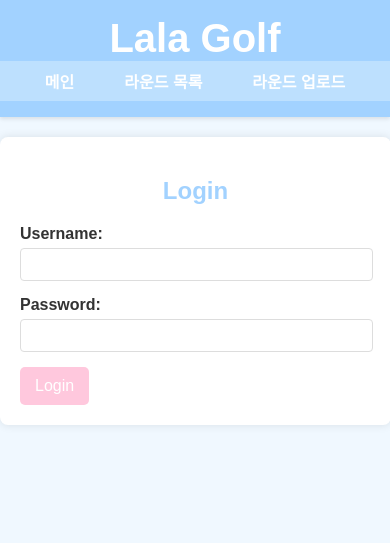
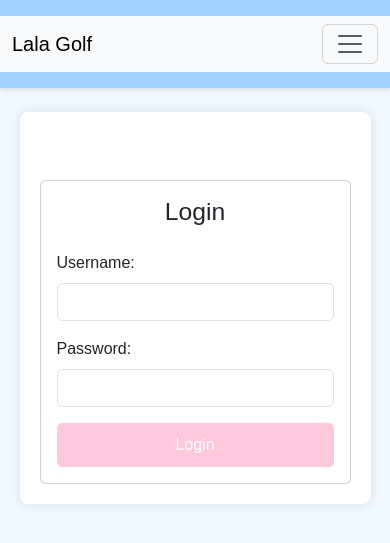
Before and after one commit to JoonYong-Kim/lalagolf, a Flask app: page /login in a window 390 px wide. Shown: the top 543 px of the page. Run offline with Flask 3, Linux system fonts and the light colour scheme; parts of the project's set-up code (start-up, migrations or seed data) failed here and were passed over.

Commit message:
디자인 업데이트

```diff
--- a/src/webapp/templates/base.html
+++ b/src/webapp/templates/base.html
@@ -3,32 +3,43 @@
 <head>
     <meta charset="UTF-8">
     <meta name="viewport" content="width=device-width, initial-scale=1.0">
-    <title>{% block title %}Lala Golf{% endblock %}</title>
+    <title>{% block title %}LaLa Golf{% endblock %}</title>
+    <link href="https://cdn.jsdelivr.net/npm/bootstrap@5.3.3/dist/css/bootstrap.min.css" rel="stylesheet" integrity="sha384-QWTKZyjpPEjISv5WaRU9OFeRpok6YctnYmDr5pNlyT2bRjXh0JMhjY6hW+ALEwIH" crossorigin="anonymous">
     <link rel="stylesheet" href="{{ url_for('static', filename='css/style.css') }}">
     {% block head %}{% endblock %}
 </head>
 <body>
     <header>
-        <h1>Lala Golf</h1>
-        <nav>
-            <ul>
-                <li><a href="{{ url_for('home') }}">메인</a></li>
-                <li><a href="{{ url_for('list_rounds') }}">라운드 목록</a></li>
-                <li><a href="{{ url_for('upload_round') }}">라운드 업로드</a></li>
-
-            </ul>
+        <nav class="navbar navbar-expand-lg navbar-light bg-light">
+            <div class="container-fluid">
+                <a class="navbar-brand" href="/">Lala Golf</a>
+                <button class="navbar-toggler" type="button" data-bs-toggle="collapse" data-bs-target="#navbarNav" aria-controls="navbarNav" aria-expanded="false" aria-label="Toggle navigation">
+                    <span class="navbar-toggler-icon"></span>
+                </button>
+                <div class="collapse navbar-collapse" id="navbarNav">
+                    <ul class="navbar-nav">
+                        <li class="nav-item"><a class="nav-link" href="{{ url_for('home') }}">메인</a></li>
+                        <li class="nav-item"><a class="nav-link" href="{{ url_for('list_rounds') }}">라운드 목록</a></li>
+                        <li class="nav-item"><a class="nav-link" href="{{ url_for('upload_round') }}">라운드 업로드</a></li>
+                    </ul>
+                </div>
+            </div>
         </nav>
     </header>
-    <div class="container">
+    <div class="container mt-4">
         {% with messages = get_flashed_messages(with_categories=true) %}
             {% if messages %}
                 {% for category, message in messages %}
-                    <div class="flash-message {{ category }}">{{ message }}</div>
+                    <div class="alert alert-{{ category }} alert-dismissible fade show" role="alert">
+                        {{ message }}
+                        <button type="button" class="btn-close" data-bs-dismiss="alert" aria-label="Close"></button>
+                    </div>
                 {% endfor %}
             {% endif %}
         {% endwith %}
         {% block content %}{% endblock %}
     </div>
+    <script src="https://cdn.jsdelivr.net/npm/bootstrap@5.3.3/dist/js/bootstrap.bundle.min.js" integrity="sha384-YvpcrYf0tY3lHB60NNkmXc5s9fDVZLESaAA55NDzOxhy9GkcIdslK1eN7N6jIeHz" crossorigin="anonymous"></script>
     {% block scripts %}{% endblock %}
 </body>
 </html>
--- a/src/webapp/templates/login.html
+++ b/src/webapp/templates/login.html
@@ -3,23 +3,34 @@
 {% block title %}Login{% endblock %}
 
 {% block content %}
-    <h2>Login</h2>
+    <div class="row justify-content-center mt-5">
+        <div class="col-md-6 col-lg-4">
+            <div class="card">
+                <div class="card-body">
+                    <h2 class="card-title text-center mb-4">Login</h2>
                     {% with messages = get_flashed_messages(with_categories=true) %}
                         {% if messages %}
                             {% for category, message in messages %}
-                <div class="flash-message {{ category }}">{{ message }}</div>
+                                <div class="alert alert-{{ category }} alert-dismissible fade show" role="alert">
+                                    {{ message }}
+                                    <button type="button" class="btn-close" data-bs-dismiss="alert" aria-label="Close"></button>
+                                </div>
                             {% endfor %}
                         {% endif %}
                     {% endwith %}
                     <form action="{{ url_for('login') }}" method="post">
-        <div class="form-group">
-            <label for="username">Username:</label>
+                        <div class="mb-3">
+                            <label for="username" class="form-label">Username:</label>
                             <input type="text" class="form-control" id="username" name="username" required>
                         </div>
-        <div class="form-group">
-            <label for="password">Password:</label>
+                        <div class="mb-3">
+                            <label for="password" class="form-label">Password:</label>
                             <input type="password" class="form-control" id="password" name="password" required>
                         </div>
-        <button type="submit" class="btn btn-primary btn-block">Login</button>
+                        <button type="submit" class="btn btn-primary w-100">Login</button>
                     </form>
+                </div>
+            </div>
+        </div>
+    </div>
 {% endblock %}
```
Also changed, not shown: src/webapp/templates/index.html (+15 -12 lines), src/webapp/templates/review_data.html (+12 -9 lines), src/webapp/templates/round_detail.html (+0 -36 lines), src/webapp/templates/rounds.html (+11 -12 lines), src/webapp/templates/upload_form.html (+10 -7 lines). Lines whose indentation alone changed are shown as unchanged.
